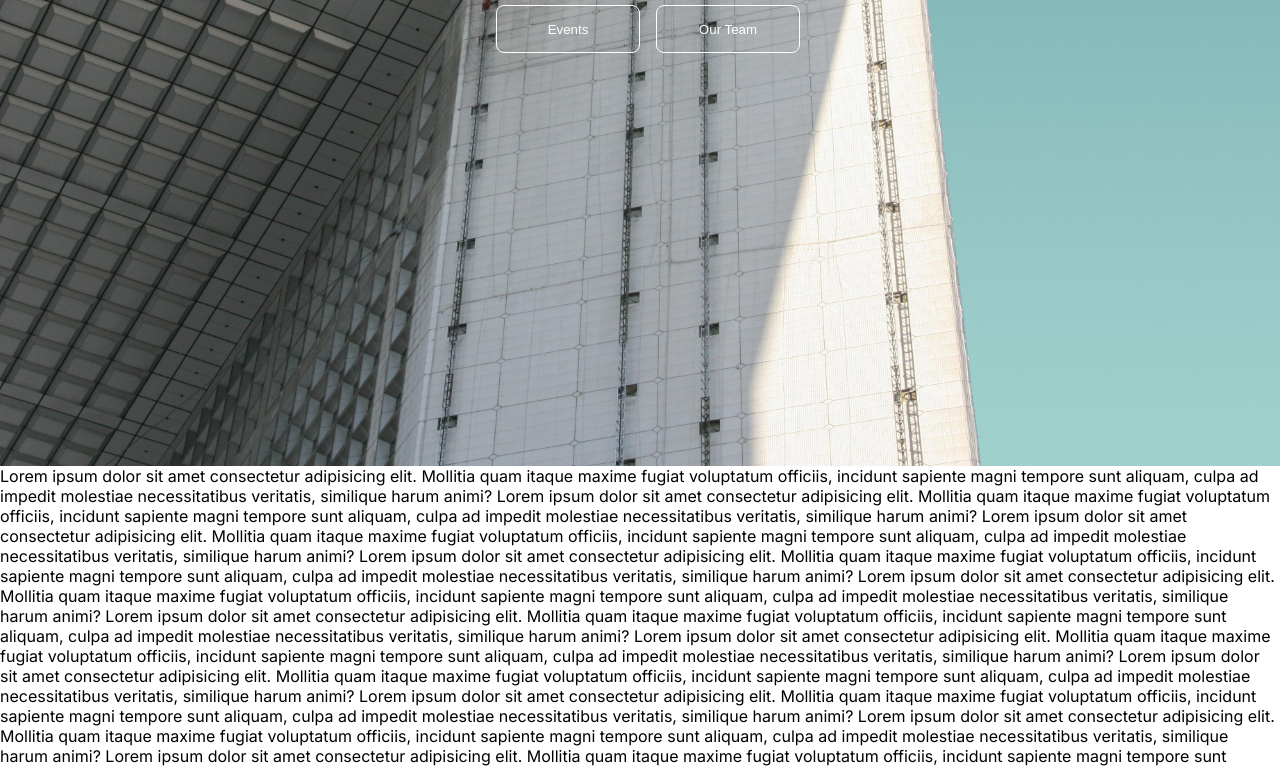
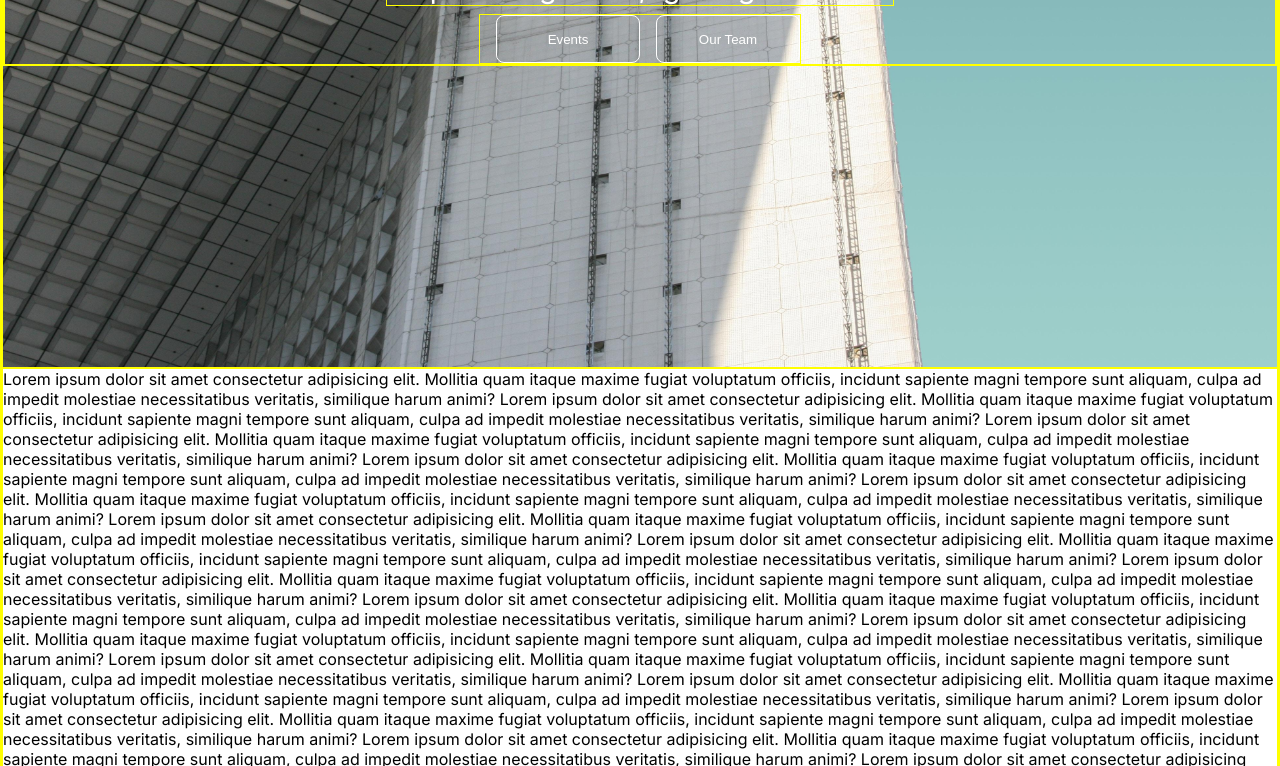
Before and after one commit to ecellbvcoenm/ecell.bvcoenm, a plain HTML site: page index.html in a window 1280 px wide. Shown: the part 434-1200 px from the top of the page. Drawn offline with Linux system fonts and the light colour scheme.

Commit message:
fixed fullscreen bg scroll issue

```diff
--- a/CSS/style.css
+++ b/CSS/style.css
@@ -2,7 +2,7 @@
     box-sizing: border-box;
     padding: 0;
     margin: 0;
-    /* border: 1px solid yellow; */
+    border: 1px solid yellow;
 }
 
 body {
@@ -14,6 +14,7 @@ body {
     background-size: cover;
     background-repeat: no-repeat;
     z-index: 0;
+    height: 100vh;
 }
 
 /*  |||||||||||||||||||||||||||||||||------------navbar styling------------||||||||||||||||||||||||||||||||| */
--- a/JavaScript/script.js
+++ b/JavaScript/script.js
@@ -24,29 +24,9 @@ document.addEventListener('DOMContentLoaded', function () {
     // Get the height of the navbar
     const navbarHeight = navbar.offsetHeight;
 
-    // Use the height in CSS or JavaScript calculations
+    // Select the full-screen background element
     const fullScreenBackground = document.querySelector('.full-screen-background');
-    fullScreenBackground.style.height = `calc(100vh + ${navbarHeight}px)`;
+
+    // Set margin-top to ensure it appears directly under the navbar
     fullScreenBackground.style.marginTop = `-${navbarHeight}px`;
-
 });
-// document.addEventListener("DOMContentLoaded", function () {
-//     const mediaQuery = window.matchMedia("(max-width: 768px)");
-
-//     // Function to handle changes based on the media query result
-//     function handleMediaQueryChange(e) {
-//         if (e.matches) {
-//             // If the screen width is less than 768px
-//             document.getElementById("section-1-p-tag").textContent = "Educating entrepreneurs for the world.";
-//         } else {
-//             // If the screen width is greater than or equal to 768px
-//             document.getElementById("section-1-p-tag").textContent = "Turn to bright solutions and elevate your décor with ceiling lights. Educating entrepreneurs for the world.";
-//         }
-//     }
-
-//     // Initial check when the page loads
-//     handleMediaQueryChange(mediaQuery);
-
-//     // Add an event listener to detect changes to the media query
-//     mediaQuery.addEventListener("change", handleMediaQueryChange);
-// });
```
